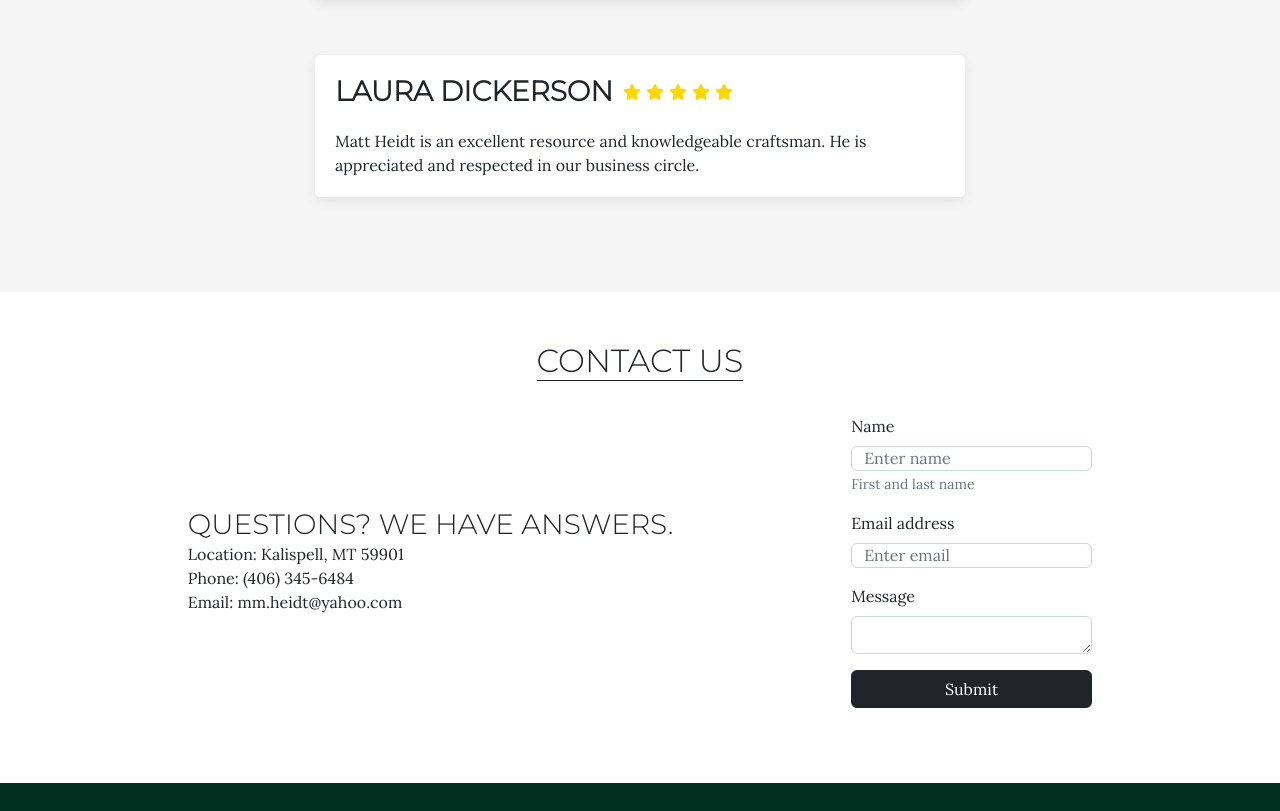
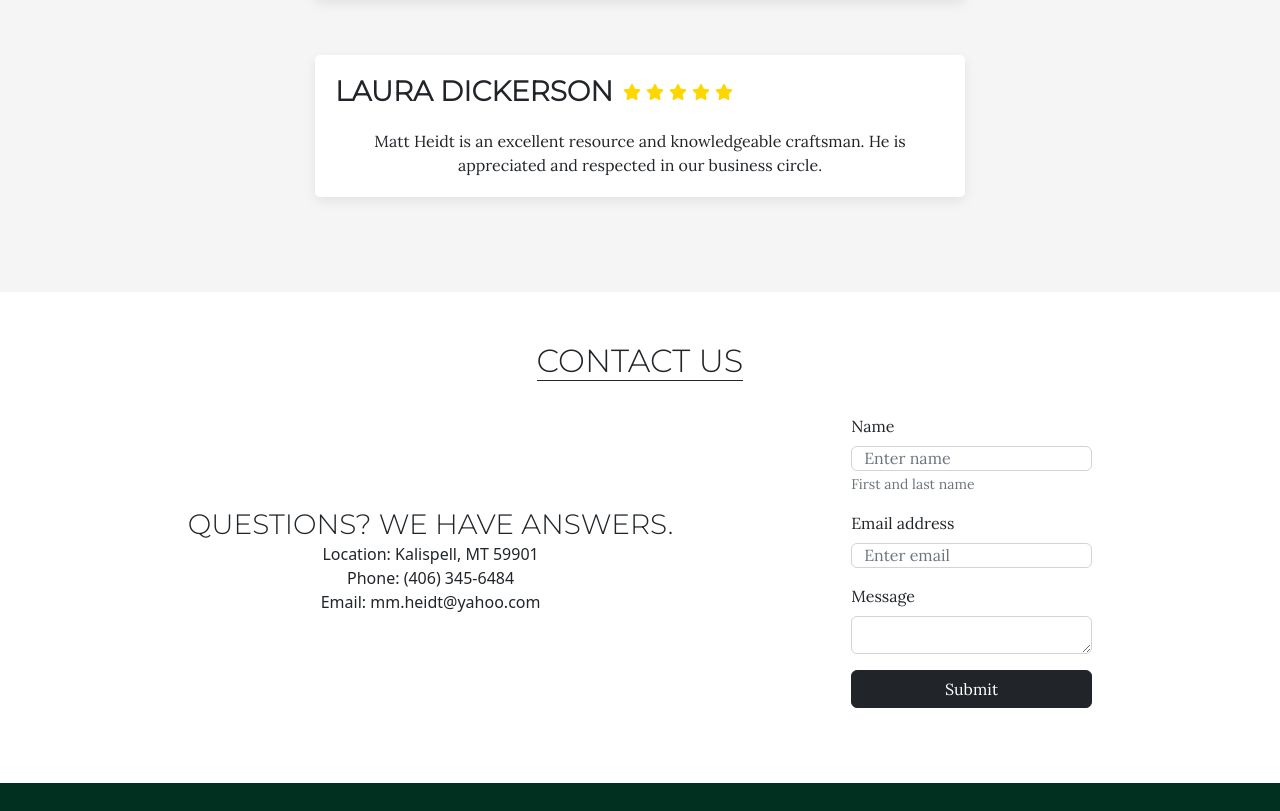
Before and after one commit to mdreesen/web-one-small-business, a Next.js app: page / in a window 1280 px wide. Shown: the part 1820-2631 px from the top of the page. Built offline with nearby package versions, Linux system fonts and the light colour scheme.

Commit message:
Updating CSS for homepage

```diff
--- a/pages/index.js
+++ b/pages/index.js
@@ -54,9 +54,9 @@ export default function Home() {
       <div className={styles['containerRow']}>
         <div className={styles['containerContent']}>
           <h3>QUESTIONS? WE HAVE ANSWERS.</h3>
-          <p>Location: Kalispell, MT 59901</p>
-          <p>Phone: (406) 345-6484</p>
-          <p>Email: mm.heidt@yahoo.com</p>
+          <span>Location: Kalispell, MT 59901</span>
+          <span>Phone: (406) 345-6484</span>
+          <span>Email: mm.heidt@yahoo.com</span>
         </div>
         <Contact />
       </div>
--- a/styles/Card.module.css
+++ b/styles/Card.module.css
@@ -28,7 +28,9 @@
   display: flex;
   flex-wrap: wrap;
   align-items: center;
+  justify-content: flex-start;
   column-gap: 10px;
+  row-gap: 10px;
 }
 
 .starContainer {
--- a/styles/Home.module.css
+++ b/styles/Home.module.css
@@ -30,12 +30,9 @@
 
 .container {
   position: relative;
-  /* display: flex; */
-  /* flex-wrap: wrap; */
   justify-content: space-evenly;
   align-items: center;
   padding: 40px;
-  /* width: 100%; */
   gap: 15px;
 }
 
@@ -72,6 +69,7 @@
   display: flex;
   flex-direction: column;
   justify-content: space-evenly;
+  text-align: center;
 }
 
 .homeImage {
--- a/styles/globals.css
+++ b/styles/globals.css
@@ -73,7 +73,11 @@ body {
 p {
   font-family: 'Lora', serif;
   margin-bottom: 0px !important;
-  /* text-align: center; */
+  text-align: center;
+}
+
+span {
+  margin-bottom: 0px !important;
 }
 
 a {
```
